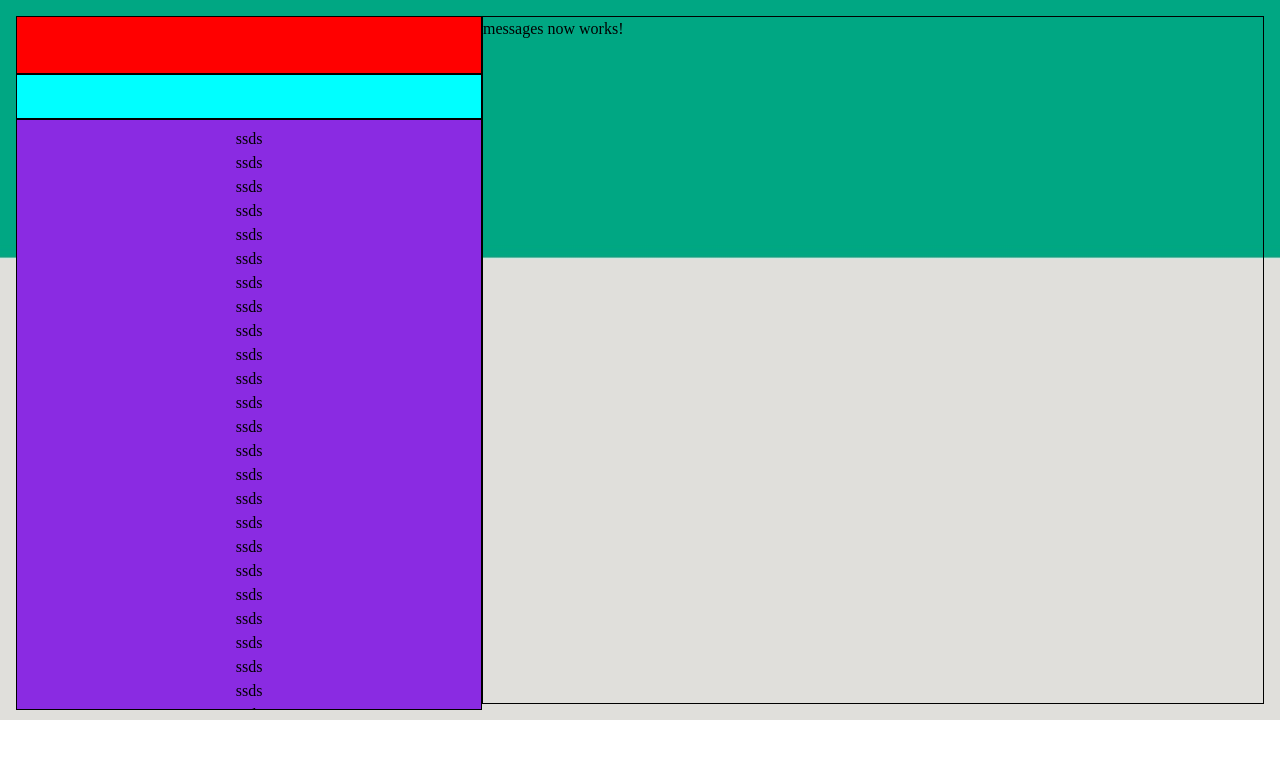
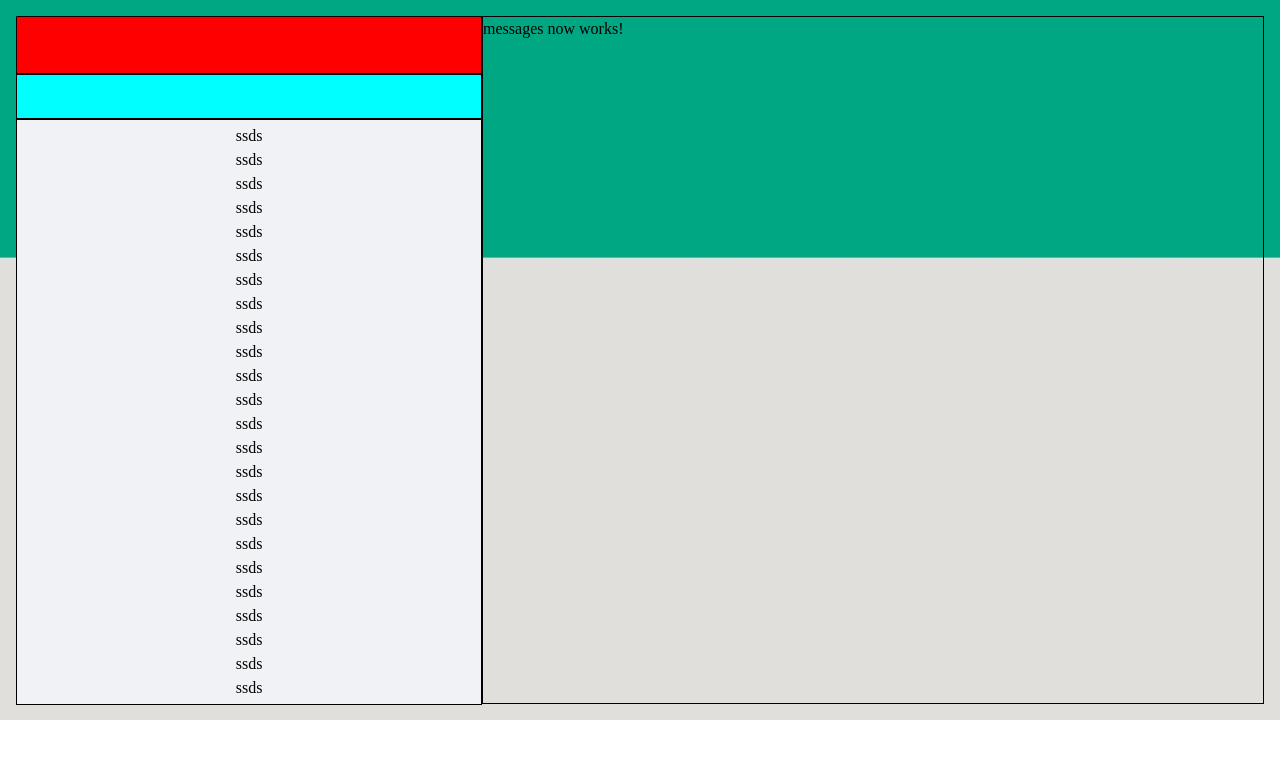
Before and after one commit to AbhiMophare/WhatsApp-2, an Angular app: page / in a window 1280 px wide. Shown: the top 758 px of the page. Built offline with nearby package versions, Linux system fonts and the light colour scheme.

Commit message:
1 file modified

```diff
--- a/src/app/main/sidenav/chats/chats.component.css
+++ b/src/app/main/sidenav/chats/chats.component.css
@@ -1,21 +1,20 @@
 .container {
   display: flex;
   flex-direction: column;
-  background-color: blueviolet;
   justify-content: center;
   align-items: center;
-  height: 36.8rem;
+  height: 36.5rem;
   overflow-x: hidden;
   overflow-y: scroll;
 }
-.scroll::-webkit-scrollbar {
+.container::-webkit-scrollbar {
   width: 5px;
 }
-.scroll::-webkit-scrollbar-track {
+.container::-webkit-scrollbar-track {
   box-shadow: inset 0 0 6px rgba(163, 163, 163, 0.3);
   border-radius: 5px;
 }
-.scroll::-webkit-scrollbar-thumb {
+.container::-webkit-scrollbar-thumb {
   border-radius: 5px;
   box-shadow: inset 0 0 6px rgb(166, 166, 166);
 }
```
